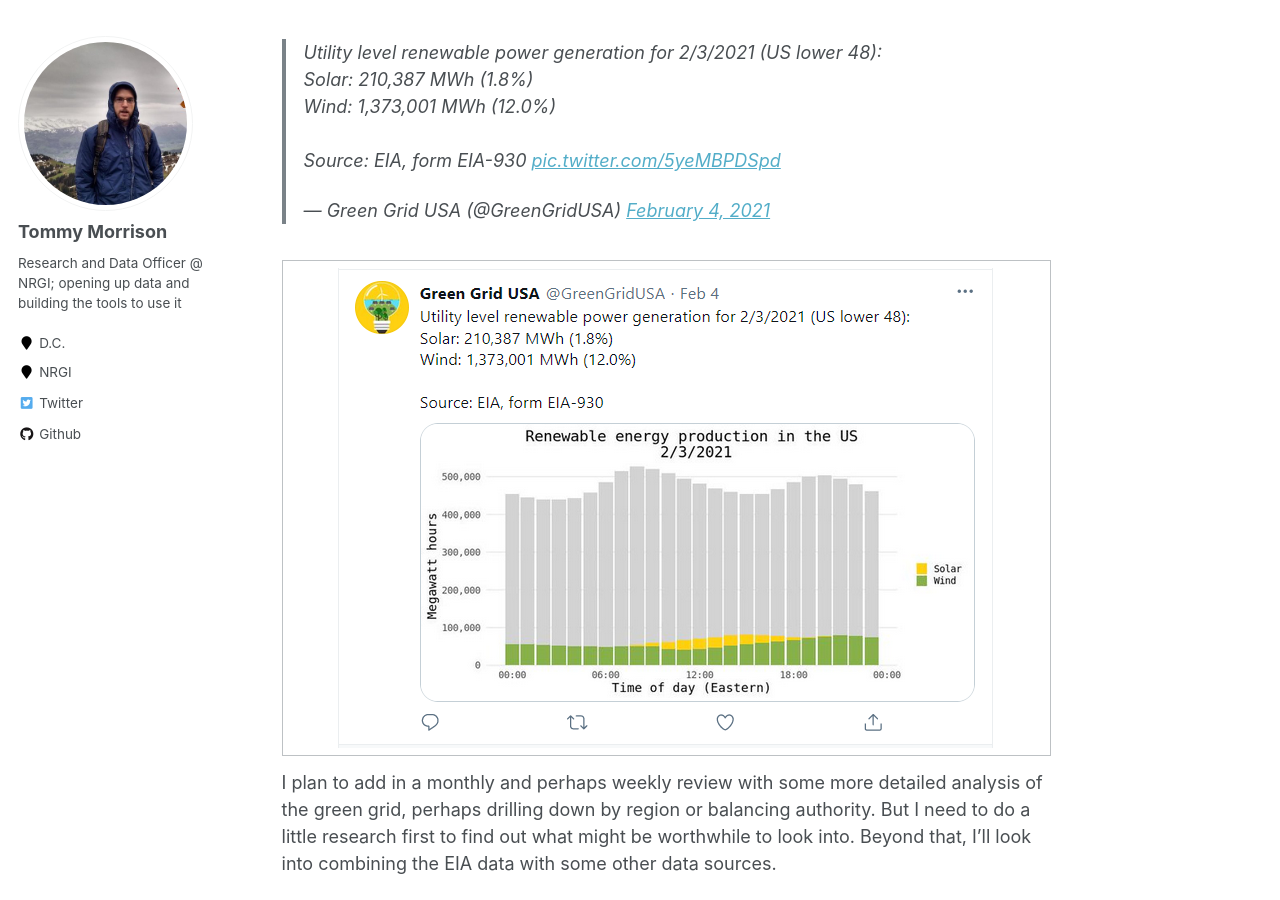
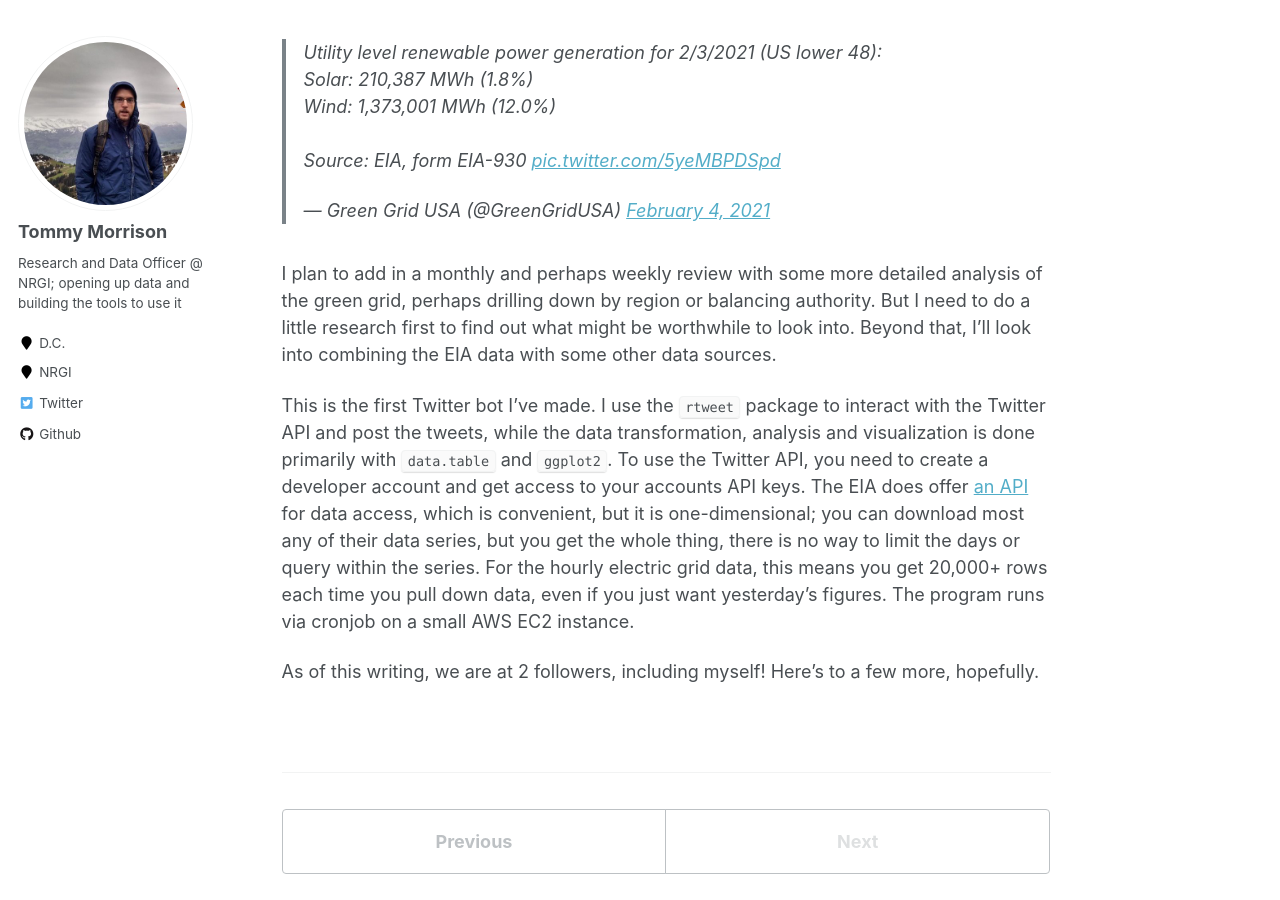
Before and after one commit to t-morrison/t-morrison.github.io, a Jekyll site: the page built from _posts/2021-02-04-greengridusa.md, in a window 1280 px wide and 900 px high, scrolled down 1001 px. Built offline with Jekyll 4.4.1, drawn with Linux system fonts in a browser that asks for light colours; comment, search, counter and statistics services are not loaded.

Commit message:
Update 2021-02-04-greengridusa.md

```diff
--- a/_posts/2021-02-04-greengridusa.md
+++ b/_posts/2021-02-04-greengridusa.md
@@ -20,9 +20,6 @@
 
 <blockquote class="twitter-tweet"><p lang="en" dir="ltr">Utility level renewable power generation for 2/3/2021 (US lower 48):<br>Solar: 210,387 MWh (1.8%)<br>Wind: 1,373,001 MWh (12.0%)<br><br>Source: EIA, form EIA-930 <a href="https://t.co/5yeMBPDSpd">pic.twitter.com/5yeMBPDSpd</a></p>&mdash; Green Grid USA (@GreenGridUSA) <a href="https://twitter.com/GreenGridUSA/status/1357403906872066049?ref_src=twsrc%5Etfw">February 4, 2021</a></blockquote> <script async src="https://platform.twitter.com/widgets.js" charset="utf-8"></script>
 
-<table><tr><td align="center">
-    <img src="/post-images/greengridusa/image2.PNG" />
-</td></tr></table>
 
 I plan to add in a monthly and perhaps weekly review with some more detailed analysis of the green grid, perhaps drilling down by region or balancing authority. But I need to do a little research first to find out what might be worthwhile to look into. Beyond that, I'll look into combining the EIA data with some other data sources.
 
```
